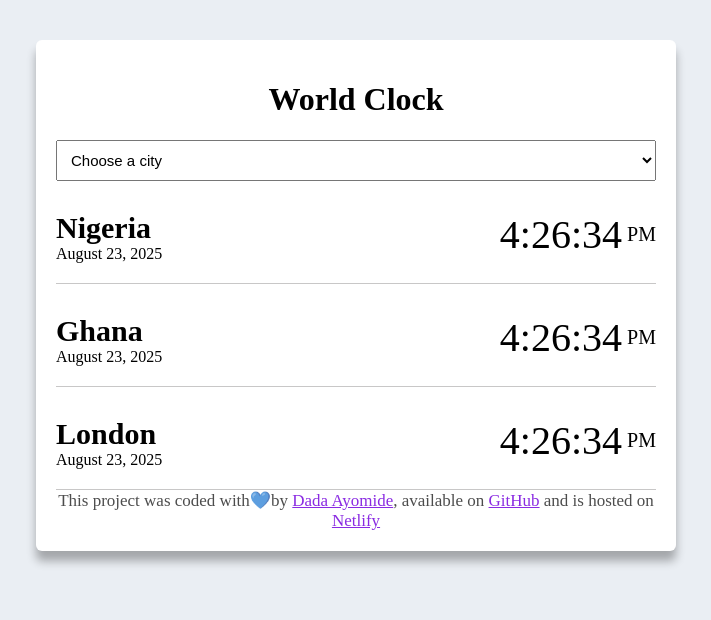
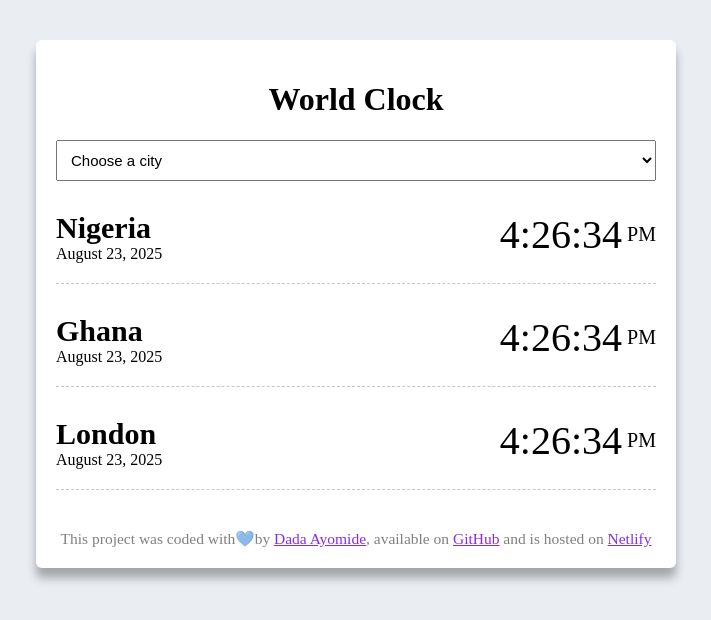
Before and after one commit to KingkoinJo/SheCodesWorldClock, a plain HTML site: page index.html in a window 1280 px wide. Shown: the whole page, without its empty margins (284-995 px from the left). Drawn offline with nearby package versions, Linux system fonts and the light colour scheme; a script that the page names is missing.

Commit message:
updated the style

```diff
--- a/style.css
+++ b/style.css
@@ -6,11 +6,8 @@ h1 {
 }
 footer {
   text-align: center;
-  width: 600px;
-  max-width: 600px;
-  margin: 0 auto;
-  font-size: 17px;
-  color: rgba(0, 0, 0, 0.7);
+  font-size: 15.5px;
+  color: rgba(0, 0, 0, 0.5);
 }
 footer a {
   color: blueviolet;
@@ -30,15 +27,16 @@ footer a {
   padding: 10px;
   font-size: 15px;
 }
+.city:last-child {
+
+  margin-bottom: 40px;
+}
 .city {
-  border-bottom: 1px solid rgba(145, 143, 143, 0.5);
-}
-.city,
-.city-bottom {
   display: flex;
   justify-content: space-between;
   margin-top: 30px;
   padding-bottom: 20px;
+  border-bottom: 1px dashed rgba(145, 143, 143, 0.5);
 }
 
 .time {
```
